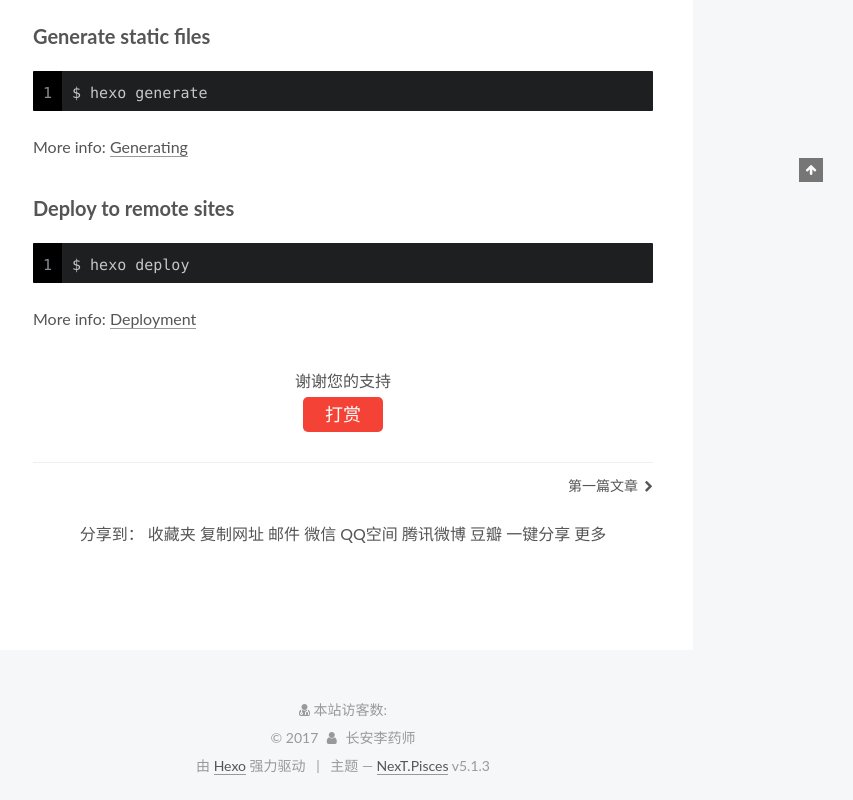
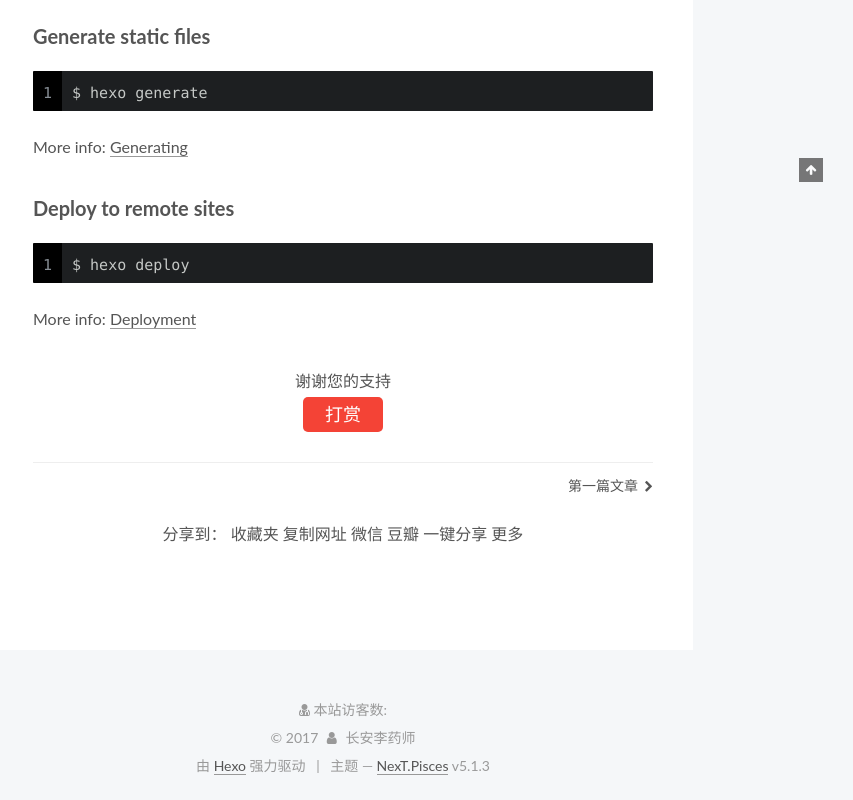
Before and after one commit to Grenadew/Grenadew.github.io, a plain HTML site: page 2017/10/02/hello-world/index.html in a window 1280 px wide. Shown: the part 718-1518 px from the top of the page, without its empty margins (427-1280 px from the left). Drawn offline with Linux system fonts and the light colour scheme; some packages are replaced by stand-ins of ours; a script that the page names is missing.

Commit message:
Site updated: 2017-10-03 18:39:05

```diff
--- a/2017/10/02/hello-world/index.html
+++ b/2017/10/02/hello-world/index.html
@@ -418,10 +418,10 @@
 <span class="jiathis_txt">分享到：</span>
 <a class="jiathis_button_fav">收藏夹</a>
 <a class="jiathis_button_copy">复制网址</a>
-<a class="jiathis_button_email">邮件</a>
+<!-- <a class="jiathis_button_email">邮件</a> -->
 <a class="jiathis_button_weixin">微信</a>
-<a class="jiathis_button_qzone">QQ空间</a>
-<a class="jiathis_button_tqq">腾讯微博</a>
+<!-- <a class="jiathis_button_qzone">QQ空间</a> -->
+<!-- <a class="jiathis_button_tqq">腾讯微博</a> -->
 <a class="jiathis_button_douban">豆瓣</a>
 <a class="jiathis_button_share">一键分享</a>
 
--- a/css/main.css
+++ b/css/main.css
@@ -1948,7 +1948,7 @@ pre .javascript .function {
   width: 4px;
   height: 4px;
   border-radius: 50%;
-  background: #474647;
+  background: #e596fc;
 }
 .links-of-blogroll {
   font-size: 13px;
```
Also changed, not shown: 2017/10/02/第一篇文章/index.html (+3 -3 lines).
